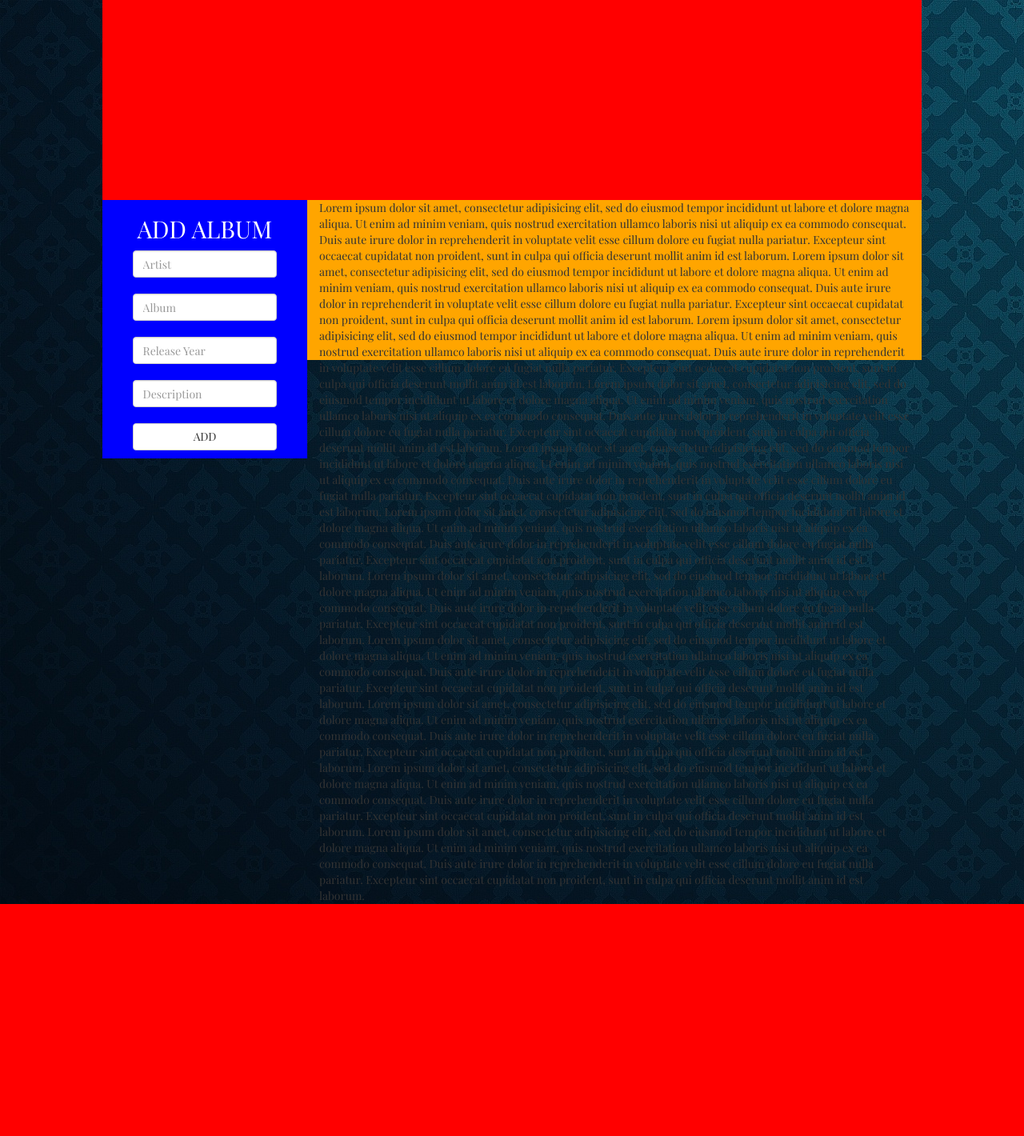
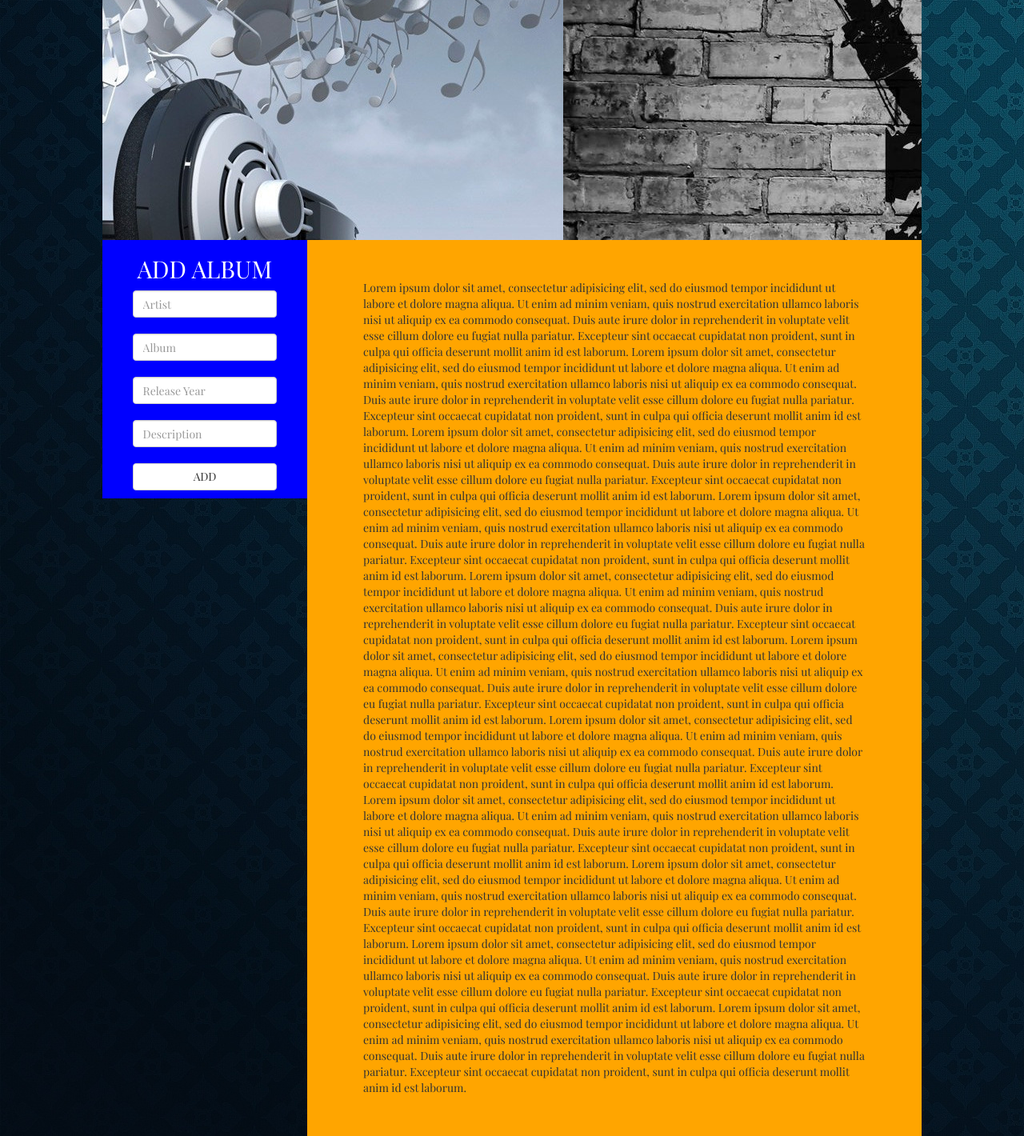
Before and after one commit to szykum/musicLibrary, a PHP site: page / in a window 1280 px wide. Shown: the whole page at 80% size. Before the commit the page ends 1130 px from the top, so only its background shows below. Run offline with PHP 8.4, Linux system fonts and the light colour scheme.

Commit message:
sliding header

```diff
--- a/index.php
+++ b/index.php
@@ -6,10 +6,18 @@
     <link rel="stylesheet" href="https://maxcdn.bootstrapcdn.com/bootstrap/3.3.7/css/bootstrap.min.css" integrity="sha384-BVYiiSIFeK1dGmJRAkycuHAHRg32OmUcww7on3RYdg4Va+PmSTsz/K68vbdEjh4u" crossorigin="anonymous">
     <link rel="stylesheet" href="style/style.css">
     <link href="https://fonts.googleapis.com/css?family=Playfair+Display" rel="stylesheet">
+    <script src="https://ajax.googleapis.com/ajax/libs/jquery/3.3.1/jquery.min.js"></script>
+    <script src="src/slider.js"></script>
   </head>
   <body>
     <header>
-
+      <div class="slider">
+        <div class="insideSlider">
+          <div class="item"><img src="images/1.jpg"/></div>
+          <div class="item"><img src="images/2.jpg"/></div>
+          <div class="item"><img src="images/3.jpg"/></div>
+          <div class="item"><img src="images/4.jpg"/></div>
+        </div>
     </header>
 
     <div class="row main-content">
--- /dev/null
+++ b/src/slider.js
@@ -0,0 +1,24 @@
+$(function() {
+  var inWrap = $('.insideSlider'),
+  $item = $('.item');
+
+  function itemNext() {
+    inWrap.animate({left: '-200%'}, 1000, function() {
+      inWrap.css('left', '-100%');
+      $('.item').last().after($('.item').first());
+    });
+
+  }
+   itemrInterval = setInterval(itemNext, 4000);
+
+  $('.prev').on('click', function() {
+    inWrap.animate({left: '0%'}, 1000, function() {
+      inWrap.css('left', '-100%');
+      $('.item').first().before($('.item').last());
+    });
+  });
+
+  $('.next').on('click', function() {
+    itemNext();
+  });
+});
--- a/style/style.css
+++ b/style/style.css
@@ -8,7 +8,7 @@
 header{
   background-color: red;
   width: 80%;
-  height: 250px;
+  height: 300px;
   margin-left: 10%;
 }
 
@@ -28,7 +28,7 @@
   display: block;
   float:right;
   background-color: orange;
-  height: 200px;
+  padding: 50px 70px 50px 70px;
 }
 
 .add-album input{
@@ -40,3 +40,28 @@
  color: white;
  text-align: center;
 }
+
+.slider {
+  width: 100%;
+  height: 100%;
+  background: #000;
+  overflow: hidden;
+}
+
+.insideSlider{
+  width: 400%;
+  height: 100%;
+  position: relative;
+  left: -100%;
+}
+
+.item {
+  width: calc(100%/4);
+  height: 100%;
+  background: white;
+  display: flex;
+  justify-content: center;
+  align-items: center;
+  font-size: 100px;
+  float: left;
+}
```
Also changed, not shown: images/1.jpg (added), images/2.jpg (added), images/3.jpg (added), images/4.jpg (added).
